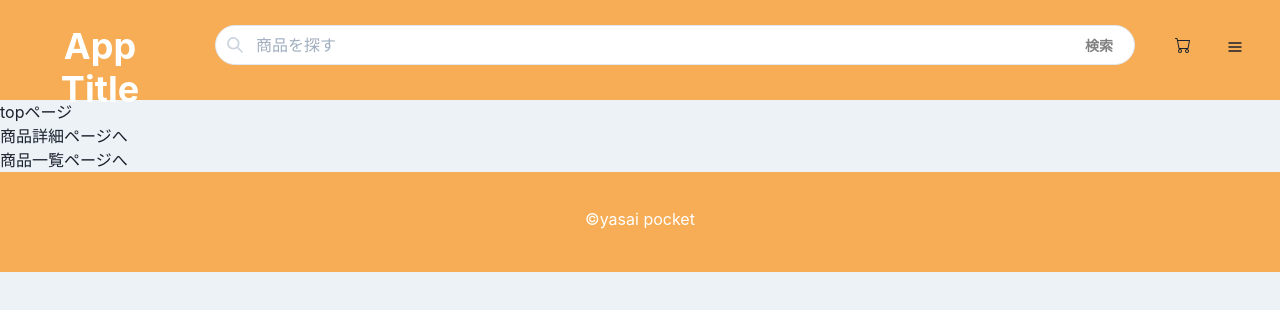
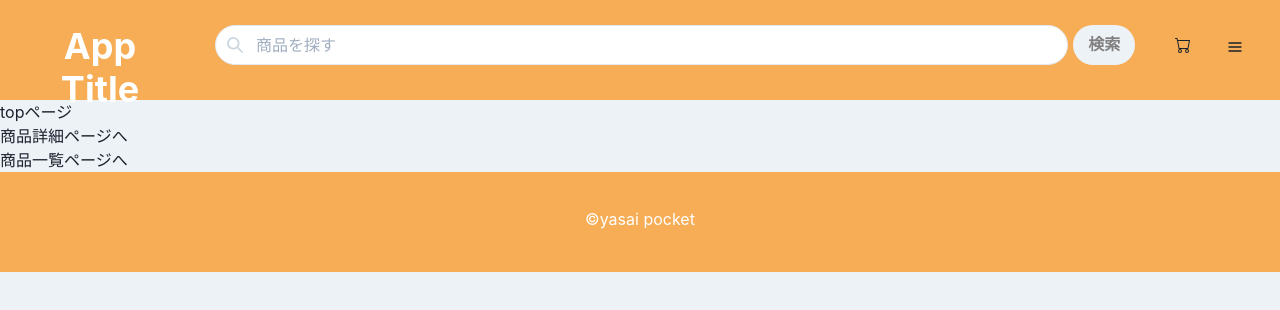
Before and after one commit to daisuke721/yasai_pocket, a React (Create React App) app in the folder frontend/: page / in a window 1280 px wide. Shown: the top 310 px of the page. Built offline with nearby package versions, Linux system fonts and the light colour scheme.

Commit message:
feat: 検索機能の実装 #12

```diff
--- /dev/null
+++ b/frontend/src/components/molecules/SearchInputButton.tsx
@@ -0,0 +1,25 @@
+import { useState } from "react"
+import { SearchIcon } from "@chakra-ui/icons"
+import { Button, Input, InputGroup, InputLeftElement } from "@chakra-ui/react"
+
+export const SearchInputButton: React.FC = () => {
+  const [ searchTerm, setSearchTerm ] = useState('');
+
+  const handleInputChange = (e: React.ChangeEvent<HTMLInputElement>): void => {
+    setSearchTerm(e.target.value);
+  }
+
+  const handleSearch = (): void => {
+    console.log(`検索語: ${searchTerm}`)
+  }
+
+  return (
+    <InputGroup>
+      <InputLeftElement pointerEvents='none'>
+        <SearchIcon color='gray.300' />
+      </InputLeftElement>
+      <Input borderRadius='20px' bg='white' outline='none' placeholder='商品を探す' _placeholder={{ opacity: 1, color: "gray.400" }} value={searchTerm} onChange={handleInputChange} />
+      <Button color='gray' colorScheme='gray' borderRadius='20px' marginLeft='5px' onClick={handleSearch}>検索</Button>
+    </InputGroup>
+  )
+}
--- /dev/null
+++ b/frontend/src/components/organisms/Header.tsx
@@ -0,0 +1,32 @@
+import { Grid, GridItem, Heading, useDisclosure } from "@chakra-ui/react";
+import { Link } from "react-router-dom";
+
+import { CartIconButton } from "../atoms/button/CartIconButton";
+import { MenuIconButton } from "../atoms/button/MenuIconButton";
+import { MenuDrawer } from "../molecules/MenuDrawer";
+import { SearchInputButton } from "../molecules/SearchInputButton";
+
+export const Header: React.FC = () => {
+  const { isOpen, onOpen, onClose } = useDisclosure();
+  return (
+    <>
+      <Grid as='header' templateColumns='150px repeat(2, 1fr) 80px' gap={10} h='100px' p='25px' bg='orange.300'>
+        <Link to="/">
+          <GridItem as='a' _hover={{ cursor: 'pointer' }}>
+            <Heading as='h1' textAlign='center' color='white'>App Title</Heading>
+          </GridItem>
+        </Link>
+        <GridItem colSpan={2}>
+          <SearchInputButton />
+        </GridItem>
+        <GridItem justifyContent='end'>
+          <Link to="/cart">
+            <CartIconButton />
+          </Link>
+          <MenuIconButton onOpen={onOpen} />
+        </GridItem>
+        <MenuDrawer onClose={onClose} isOpen={isOpen} />
+      </Grid>
+    </>
+  )
+}
--- a/frontend/src/components/organisms/layout/Header.tsx
+++ /dev/null
@@ -1,40 +0,0 @@
-import { Button, Grid, GridItem, Heading, Input, InputGroup, InputLeftElement, InputRightElement, useDisclosure } from "@chakra-ui/react";
-import { SearchIcon } from "@chakra-ui/icons";
-import { Link } from "react-router-dom";
-
-import { CartIconButton } from "../../atoms/button/CartIconButton";
-import { MenuIconButton } from "../../atoms/button/MenuIconButton";
-import { MenuDrawer } from "../../molecules/MenuDrawer";
-
-export const Header: React.FC = () => {
-  const { isOpen, onOpen, onClose } = useDisclosure();
-  return (
-    <>
-      <Grid as='header' templateColumns='150px repeat(2, 1fr) 80px' gap={10} h='100px' p='25px' bg='orange.300'>
-        <Link to="/">
-          <GridItem as='a' _hover={{ cursor: 'pointer' }}>
-            <Heading as='h1' textAlign='center' color='white'>App Title</Heading>
-          </GridItem>
-        </Link>
-        <GridItem colSpan={2}>
-          <InputGroup>
-            <InputLeftElement pointerEvents={'none'}>
-              <SearchIcon color={'gray.300'} />
-            </InputLeftElement>
-            <Input borderRadius='25px' bg={'white'} outline='none' placeholder='商品を探す' _placeholder={{ opacity: 1, color: "gray.400" }} />
-            <InputRightElement width="4.5rem">
-              <Button color={'gray'} colorScheme='gray' variant='unstyled' size="sm">検索</Button>
-            </InputRightElement>
-          </InputGroup>
-        </GridItem>
-        <GridItem justifyContent='end'>
-          <Link to="/cart">
-            <CartIconButton />
-          </Link>
-          <MenuIconButton onOpen={onOpen} />
-        </GridItem>
-        <MenuDrawer onClose={onClose} isOpen={isOpen} />
-      </Grid>
-    </>
-  )
-}
--- a/frontend/src/components/pages/Home.tsx
+++ b/frontend/src/components/pages/Home.tsx
@@ -1,7 +1,7 @@
 import { Link } from "react-router-dom";
 
-import { Footer } from "../organisms/layout/Footer";
-import { Header } from "../organisms/layout/Header";
+import { Footer } from "../organisms/Footer";
+import { Header } from "../organisms/Header";
 
 export const Home: React.FC = () => {
   return(
--- a/frontend/src/components/pages/ProductDetail.tsx
+++ b/frontend/src/components/pages/ProductDetail.tsx
@@ -1,6 +1,9 @@
+import { Header } from "../organisms/Header"
+
 export const ProductDetail: React.FC = () => {
   return (
     <>
+      <Header />
       <div>
         <p>商品詳細ページの編集</p>
       </div>
--- a/frontend/src/components/templates/FooterLayout.tsx
+++ b/frontend/src/components/templates/FooterLayout.tsx
@@ -1,6 +1,6 @@
 import type { ReactNode } from "react"
 
-import { Footer } from "../organisms/layout/Footer";
+import { Footer } from "../organisms/Footer";
 
 type Props = {
   children: ReactNode;
--- a/frontend/src/components/templates/HeaderLayout.tsx
+++ b/frontend/src/components/templates/HeaderLayout.tsx
@@ -1,6 +1,6 @@
 import type { ReactNode } from "react"
 
-import { Header } from "../organisms/layout/Header"
+import { Header } from "../organisms/Header"
 
 type Props = {
   children: ReactNode;
```
Also changed, not shown: frontend/src/components/atoms/button/PrimaryButton.tsx (deleted, +0 -12 lines), frontend/src/components/organisms/Footer.tsx (renamed from frontend/src/components/organisms/layout/Footer.tsx).
